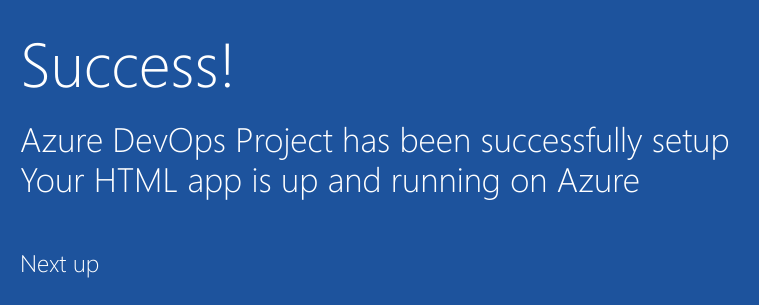
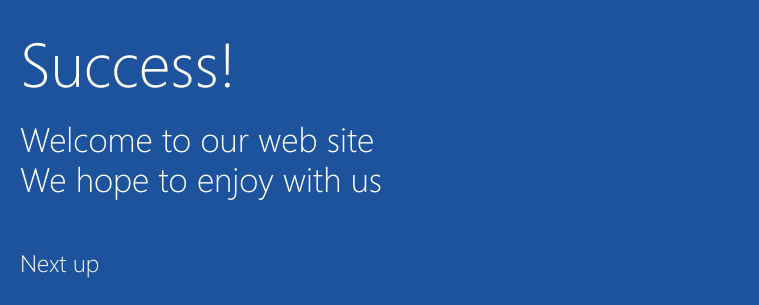
Before and after one commit to meznahAlquraishi/TestAppforPaaS, a plain HTML site: page index.html in a window 1280 px wide. Shown: the part 352-657 px from the top of the page, 205-964 px from the left. Drawn offline with Linux system fonts and the light colour scheme.

Commit message:
Update index.html

```diff
--- a/index.html
+++ b/index.html
@@ -19,8 +19,8 @@
         </div>
             <div class="content-body">
                 <div class="success-text">Success!</div>
-                <div class="description line-1"> Azure DevOps Project has been successfully setup</div>
-                <div class="description line-2"> Your HTML app is up and running on Azure</div>
+                <div class="description line-1"> Welcome to our web site</div>
+                <div class="description line-2"> We hope to enjoy with us</div>
                 <div class="next-steps-container">
                     <div class="next-steps-header">Next up</div>
                     <div class="next-steps-body">
```
